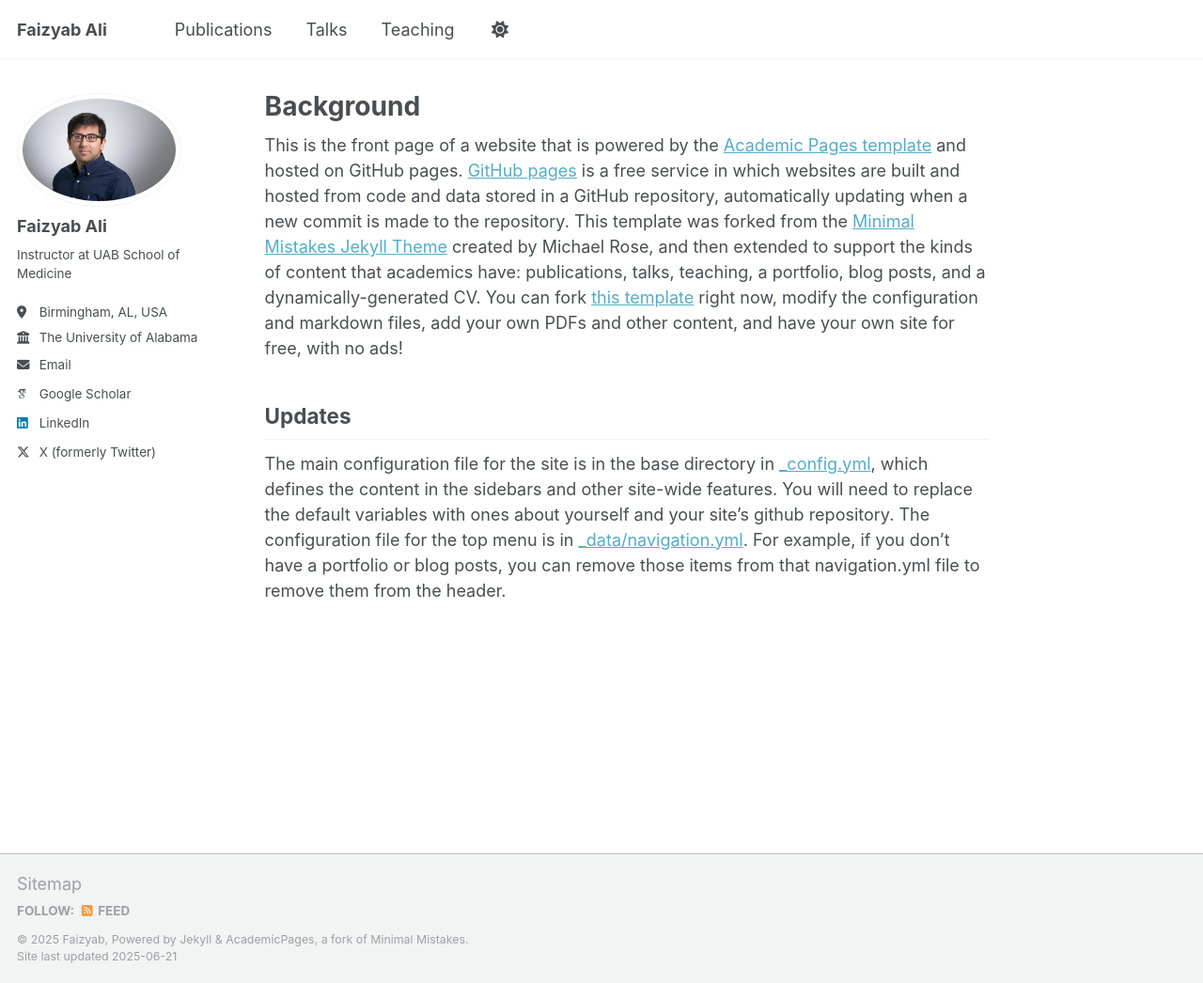
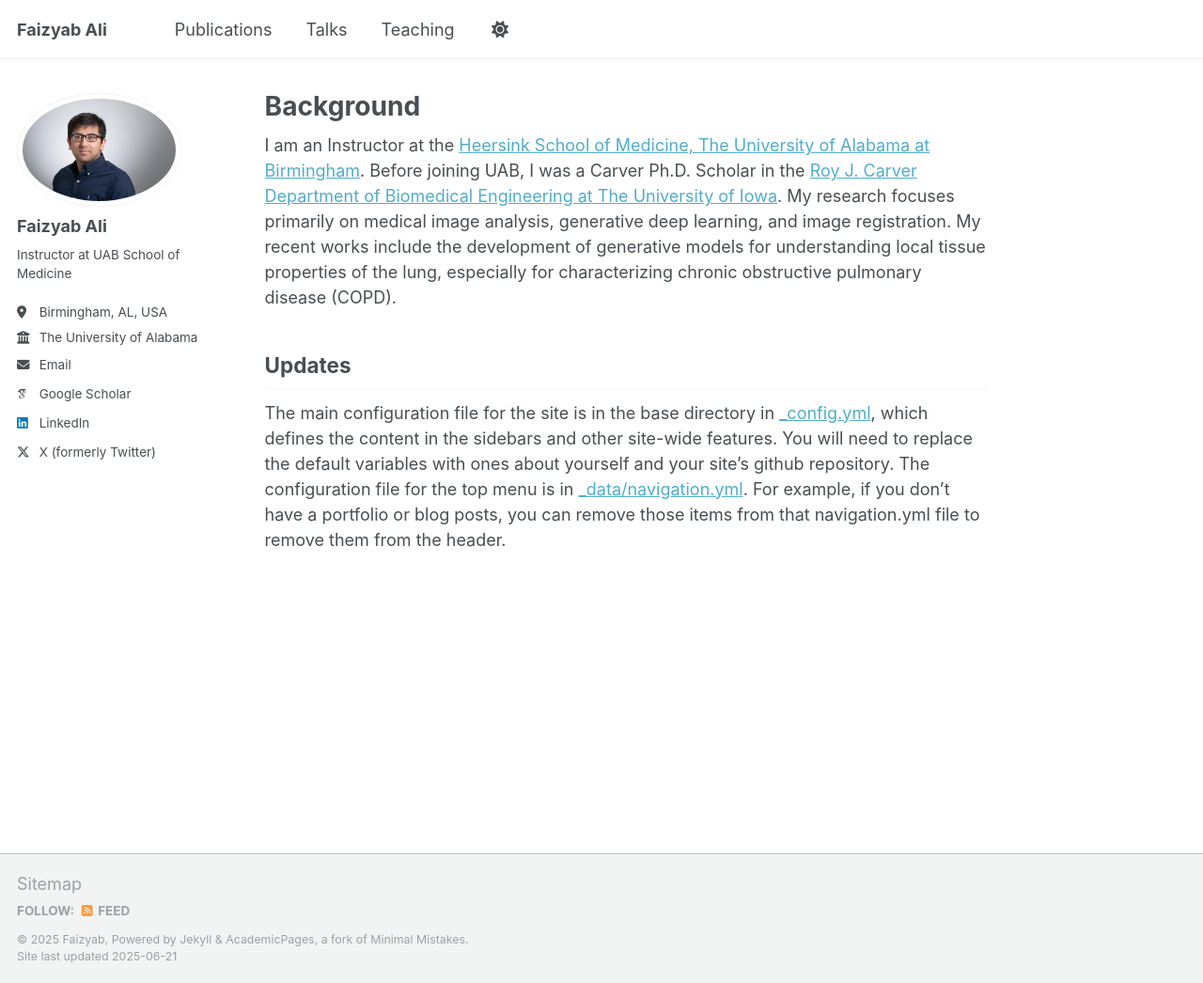
Before and after one commit to MFaizyabAli/mfaizyabali.github.io, a Jekyll site: the page built from _pages/about.md, in a window 1280 px wide and 1046 px high. Shown: the whole window at 94% size. Built offline with Jekyll 4.4.1, drawn with Linux system fonts in a browser that asks for light colours; some web fonts are replaced.

Commit message:
Update about.md

```diff
--- a/_pages/about.md
+++ b/_pages/about.md
@@ -7,7 +7,7 @@ redirect_from:
   - /about.html
 ---
 
-This is the front page of a website that is powered by the [Academic Pages template](https://github.com/academicpages/academicpages.github.io) and hosted on GitHub pages. [GitHub pages](https://pages.github.com) is a free service in which websites are built and hosted from code and data stored in a GitHub repository, automatically updating when a new commit is made to the repository. This template was forked from the [Minimal Mistakes Jekyll Theme](https://mmistakes.github.io/minimal-mistakes/) created by Michael Rose, and then extended to support the kinds of content that academics have: publications, talks, teaching, a portfolio, blog posts, and a dynamically-generated CV. You can fork [this template](https://github.com/academicpages/academicpages.github.io) right now, modify the configuration and markdown files, add your own PDFs and other content, and have your own site for free, with no ads!
+I am an Instructor at the [Heersink School of Medicine, The University of Alabama at Birmingham](https://www.uab.edu/medicine/home/). Before joining UAB, I was a Carver Ph.D. Scholar in the [Roy J. Carver Department of Biomedical Engineering at The University of Iowa](https://engineering.uiowa.edu/bme). My research focuses primarily on medical image analysis, generative deep learning, and image registration. My recent works include the development of generative models for understanding local tissue properties of the lung, especially for characterizing chronic obstructive pulmonary disease (COPD).
 
 
 Updates
```
